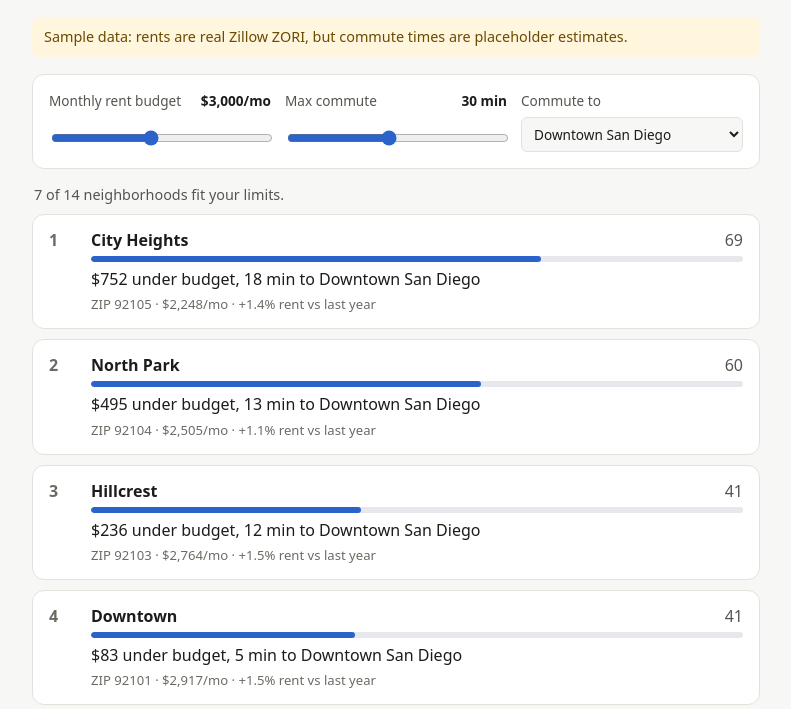
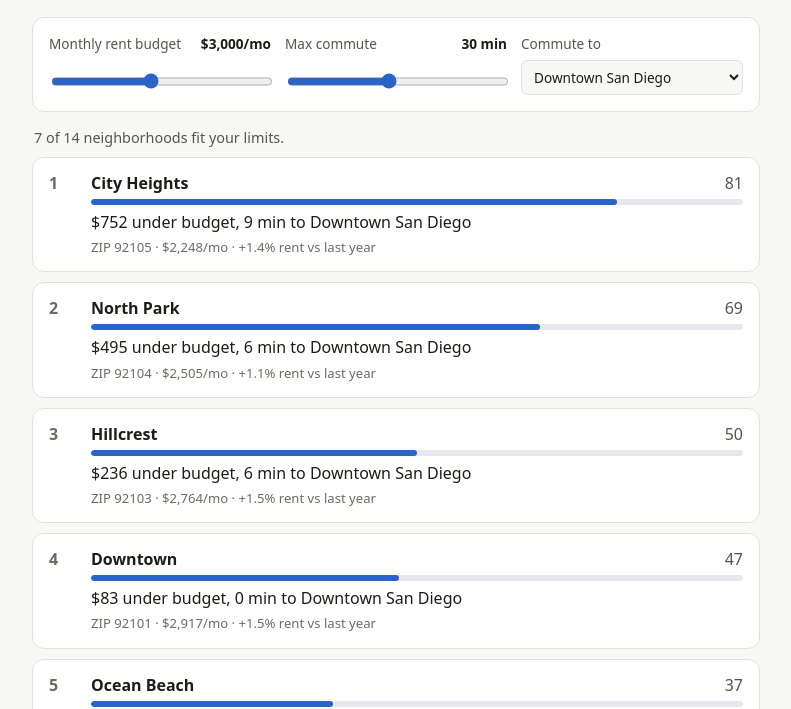
Before and after one commit to vanshika1302/neighborhood-fit, a plain HTML site: page site/index.html in a window 1280 px wide. Shown: the part 91-800 px from the top of the page, without its empty margins (244-1035 px from the left). Drawn offline with Linux system fonts and the light colour scheme; no server answers.

Commit message:
Use OSRM for commute data, drop sample data, add README
commute.py defaults to the public OSRM demo server (one table request,
no key); ORS remains behind --provider ors. Real commute CSV and exported
JSON replace the sample file and banner.

Co-Authored-By: Claude Sonnet 5.5 <noreply@anthropic.com>

```diff
--- a/site/app.js
+++ b/site/app.js
@@ -2,16 +2,13 @@ const $ = (id) => document.getElementById(id);
 const money = (n) => "$" + Math.round(n).toLocaleString("en-US");
 
 async function loadData() {
-  for (const url of ["data/neighborhoods.json", "data/neighborhoods.sample.json"]) {
-    const res = await fetch(url);
-    if (res.ok) return res.json();
-  }
-  throw new Error("No neighborhood data found");
+  const res = await fetch("data/neighborhoods.json");
+  if (!res.ok) throw new Error("No neighborhood data found");
+  return res.json();
 }
 
 function ui(data) {
   const { hubs, neighborhoods } = data;
-  $("sample-banner").hidden = !data.sample;
   $("as-of").textContent = neighborhoods[0].as_of;
   $("hub").innerHTML = hubs.map((h) => `<option value="${h.hub_id}">${h.name}</option>`).join("");
 
--- a/site/data/neighborhoods.sample.json
+++ b/site/data/neighborhoods.json
@@ -30,10 +30,10 @@
    "as_of": "2026-09-30",
    "nice": 0.3,
    "minutes": {
-    "downtown": 18.0,
-    "utc": 39.0,
-    "kearny_mesa": 23.6,
-    "sorrento_valley": 43.2
+    "downtown": 9.3,
+    "utc": 19.7,
+    "kearny_mesa": 13.4,
+    "sorrento_valley": 21.6
    }
   },
   {
@@ -48,10 +48,10 @@
    "as_of": "2026-09-30",
    "nice": 0.3,
    "minutes": {
-    "downtown": 27.1,
-    "utc": 17.0,
-    "kearny_mesa": 14.7,
-    "sorrento_valley": 22.8
+    "downtown": 17.2,
+    "utc": 10.5,
+    "kearny_mesa": 10.0,
+    "sorrento_valley": 16.5
    }
   },
   {
@@ -66,10 +66,10 @@
    "as_of": "2026-09-30",
    "nice": 0.7167,
    "minutes": {
-    "downtown": 5.0,
-    "utc": 39.1,
-    "kearny_mesa": 27.9,
-    "sorrento_valley": 44.7
+    "downtown": 0.0,
+    "utc": 18.0,
+    "kearny_mesa": 12.2,
+    "sorrento_valley": 21.4
    }
   },
   {
@@ -84,10 +84,10 @@
    "as_of": "2026-09-30",
    "nice": 0.5833,
    "minutes": {
-    "downtown": 11.9,
-    "utc": 32.4,
-    "kearny_mesa": 21.4,
-    "sorrento_valley": 37.9
+    "downtown": 5.5,
+    "utc": 16.7,
+    "kearny_mesa": 9.4,
+    "sorrento_valley": 18.6
    }
   },
   {
@@ -102,10 +102,10 @@
    "as_of": "2026-09-30",
    "nice": 0.7167,
    "minutes": {
-    "downtown": 36.5,
-    "utc": 17.9,
-    "kearny_mesa": 28.0,
-    "sorrento_valley": 23.4
+    "downtown": 19.4,
+    "utc": 12.3,
+    "kearny_mesa": 17.0,
+    "sorrento_valley": 16.4
    }
   },
   {
@@ -120,10 +120,10 @@
    "as_of": "2026-09-30",
    "nice": 0.1667,
    "minutes": {
-    "downtown": 47.2,
-    "utc": 20.6,
-    "kearny_mesa": 24.4,
-    "sorrento_valley": 16.3
+    "downtown": 22.8,
+    "utc": 12.4,
+    "kearny_mesa": 14.9,
+    "sorrento_valley": 8.5
    }
   },
   {
@@ -138,10 +138,10 @@
    "as_of": "2026-09-30",
    "nice": 0.2667,
    "minutes": {
-    "downtown": 16.6,
-    "utc": 29.2,
-    "kearny_mesa": 16.3,
-    "sorrento_valley": 34.1
+    "downtown": 8.0,
+    "utc": 15.1,
+    "kearny_mesa": 7.9,
+    "sorrento_valley": 17.0
    }
   },
   {
@@ -156,10 +156,10 @@
    "as_of": "2026-09-30",
    "nice": 0.6,
    "minutes": {
-    "downtown": 12.7,
-    "utc": 36.2,
-    "kearny_mesa": 22.5,
-    "sorrento_valley": 41.1
+    "downtown": 5.9,
+    "utc": 17.6,
+    "kearny_mesa": 11.3,
+    "sorrento_valley": 19.5
    }
   },
   {
@@ -174,10 +174,10 @@
    "as_of": "2026-09-30",
    "nice": 0.75,
    "minutes": {
-    "downtown": 22.1,
-    "utc": 31.4,
-    "kearny_mesa": 29.6,
-    "sorrento_valley": 37.8
+    "downtown": 11.3,
+    "utc": 18.3,
+    "kearny_mesa": 15.1,
+    "sorrento_valley": 21.7
    }
   },
   {
@@ -192,10 +192,10 @@
    "as_of": "2026-09-30",
    "nice": 0.85,
    "minutes": {
-    "downtown": 28.9,
-    "utc": 22.2,
-    "kearny_mesa": 25.8,
-    "sorrento_valley": 28.5
+    "downtown": 14.4,
+    "utc": 13.7,
+    "kearny_mesa": 14.2,
+    "sorrento_valley": 17.1
    }
   },
   {
@@ -210,10 +210,10 @@
    "as_of": "2026-09-30",
    "nice": 0.5333,
    "minutes": {
-    "downtown": 18.0,
-    "utc": 35.3,
-    "kearny_mesa": 30.8,
-    "sorrento_valley": 41.7
+    "downtown": 10.1,
+    "utc": 19.9,
+    "kearny_mesa": 16.7,
+    "sorrento_valley": 23.3
    }
   },
   {
@@ -228,10 +228,10 @@
    "as_of": "2026-09-30",
    "nice": 0.1333,
    "minutes": {
-    "downtown": 58.0,
-    "utc": 30.9,
-    "kearny_mesa": 35.0,
-    "sorrento_valley": 25.2
+    "downtown": 25.7,
+    "utc": 20.2,
+    "kearny_mesa": 17.7,
+    "sorrento_valley": 18.0
    }
   },
   {
@@ -246,10 +246,10 @@
    "as_of": "2026-09-30",
    "nice": 0.1,
    "minutes": {
-    "downtown": 49.4,
-    "utc": 29.2,
-    "kearny_mesa": 26.9,
-    "sorrento_valley": 25.7
+    "downtown": 28.2,
+    "utc": 23.1,
+    "kearny_mesa": 20.3,
+    "sorrento_valley": 21.2
    }
   },
   {
@@ -264,12 +264,11 @@
    "as_of": "2026-09-30",
    "nice": 0.3667,
    "minutes": {
-    "downtown": 36.6,
-    "utc": 7.5,
-    "kearny_mesa": 19.6,
-    "sorrento_valley": 13.8
+    "downtown": 18.6,
+    "utc": 5.9,
+    "kearny_mesa": 11.9,
+    "sorrento_valley": 12.6
    }
   }
- ],
- "sample": true
+ ]
 }
--- a/site/index.html
+++ b/site/index.html
@@ -12,10 +12,6 @@
     <h1>Neighborhood Fit</h1>
     <p class="sub">San Diego neighborhoods that fit your rent budget and commute.</p>
   </header>
-
-  <div id="sample-banner" class="banner" hidden>
-    Sample data: rents are real Zillow ZORI, but commute times are placeholder estimates.
-  </div>
 
   <section class="controls" aria-label="Your limits">
     <label>Monthly rent budget
--- a/site/style.css
+++ b/site/style.css
@@ -1,11 +1,11 @@
 :root {
   --bg: #f7f7f5; --card: #ffffff; --ink: #1c1c1a; --ink-2: #55554f; --muted: #6b6b64;
-  --line: #e2e2dc; --bar: #2a63c9; --track: #e6e8ee; --accent-bg: #fff6dd; --accent-ink: #6a4b00;
+  --line: #e2e2dc; --bar: #2a63c9; --track: #e6e8ee;
 }
 @media (prefers-color-scheme: dark) {
   :root {
     --bg: #14151a; --card: #1d1f26; --ink: #ececea; --ink-2: #b4b4ae; --muted: #9a9a94;
-    --line: #2d2f38; --bar: #6ea0f2; --track: #2c3040; --accent-bg: #3a2f10; --accent-ink: #f2d98c;
+    --line: #2d2f38; --bar: #6ea0f2; --track: #2c3040;
   }
 }
 * { box-sizing: border-box; }
@@ -13,7 +13,6 @@ body { margin: 0; background: var(--bg); color: var(--ink); font: 16px/1.45 syst
 main { max-width: 760px; margin: 0 auto; padding: 24px 16px 48px; }
 h1 { margin: 0; font-size: 1.6rem; }
 .sub { margin: 4px 0 20px; color: var(--ink-2); }
-.banner { background: var(--accent-bg); color: var(--accent-ink); padding: 10px 12px; border-radius: 8px; margin-bottom: 16px; font-size: .9rem; }
 .controls { display: grid; gap: 14px; grid-template-columns: repeat(auto-fit, minmax(210px, 1fr)); background: var(--card); border: 1px solid var(--line); border-radius: 12px; padding: 16px; }
 .controls label { display: grid; gap: 6px; font-size: .85rem; color: var(--ink-2); position: relative; }
 .controls output { position: absolute; right: 0; top: 0; color: var(--ink); font-weight: 600; }
```
Also changed, not shown: data/derived/commute_minutes.csv (added, +57 -0 lines), 2 other files.
